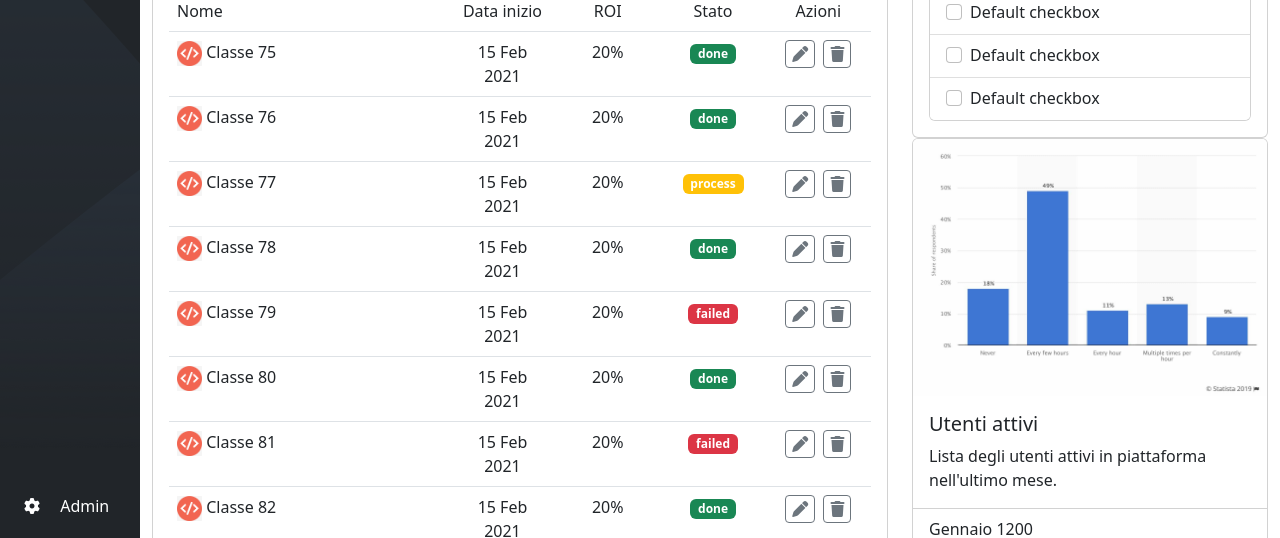
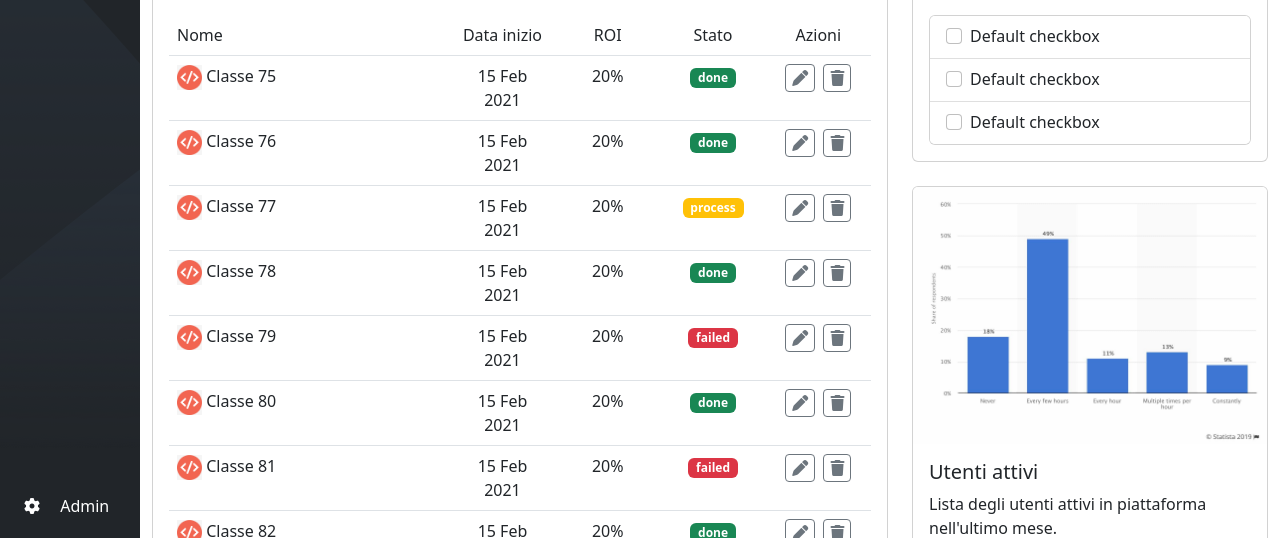
Before and after one commit to cyberfolk/html-css-bootstrap, a plain HTML site: page index.html in a window 1280 px wide. Shown: the part 262-800 px from the top of the page. Drawn offline with nearby package versions, Linux system fonts and the light colour scheme.

Commit message:
Add padding-top at card

```diff
--- a/index.html
+++ b/index.html
@@ -129,7 +129,7 @@
                     <div class="container-fluid">
                         <div class="row">
                             <div class="col-12 col-xl-8">
-                                <div class="card ms_class_card">
+                                <div class="card ms_class_card mt-4">
                                     <div class="card-header ">
                                         <h2>Prossime Classi</h2>
                                     </div>
@@ -304,7 +304,7 @@
                                 </div>
                                 <!-- /.ms_class_card -->
 
-                                <div class="card ms_faq_card">
+                                <div class="card ms_faq_card mt-4">
                                     <div class="card-header">
                                         <h2>F.A.Q.</h2>
                                     </div>
@@ -353,7 +353,7 @@
                             <!-- /.col-6 col-xl-8 -->
 
                             <div class="col-12 col-xl-4">
-                                <div class="card ms_todo_card">
+                                <div class="card ms_todo_card mt-4">
                                     <div class="card-header">
                                         <h2>TODO</h2>
                                     </div>
@@ -392,7 +392,7 @@
                                 </div>
                                 <!-- /.ms_todo_card -->
 
-                                <div class="card ms_graph_card">
+                                <div class="card ms_graph_card mt-4">
                                     <img src="./assets/img/stats.jpeg" class="card-img-top" alt="active-user" />
                                     <div class="card-body">
                                         <h5 class="card-title">Utenti attivi</h5>
```
